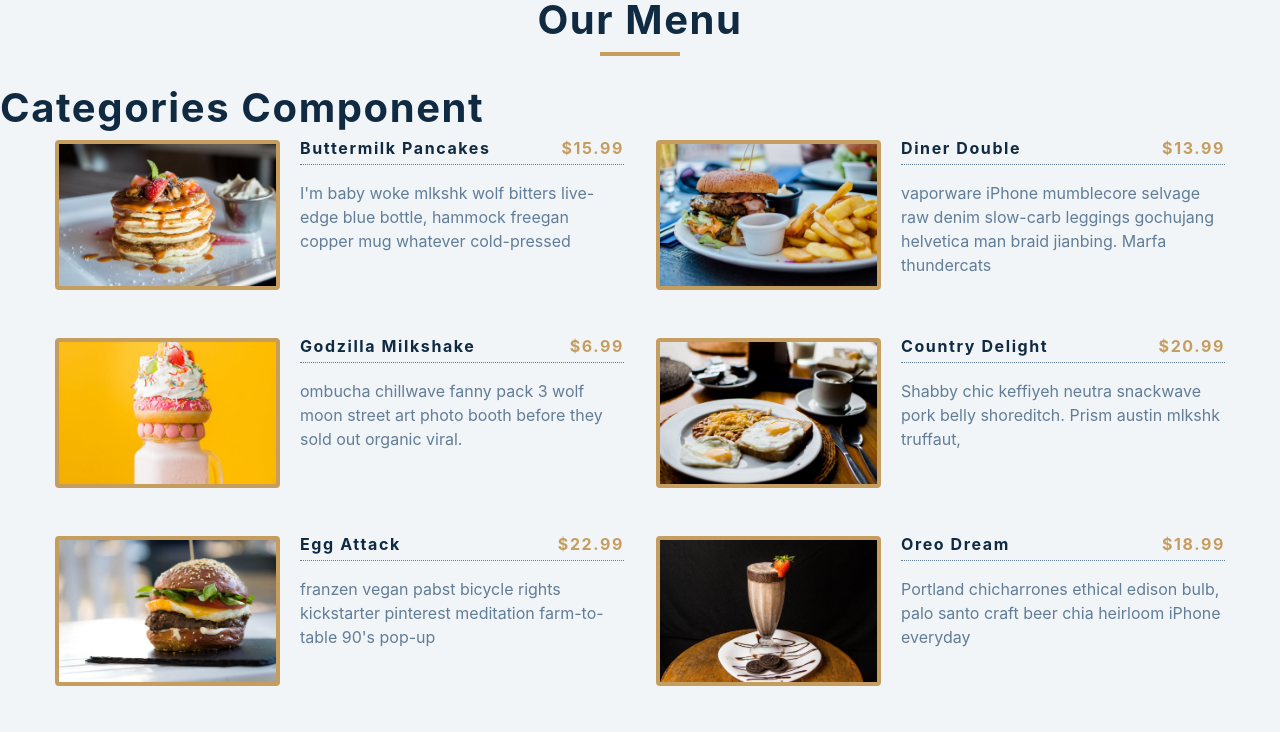
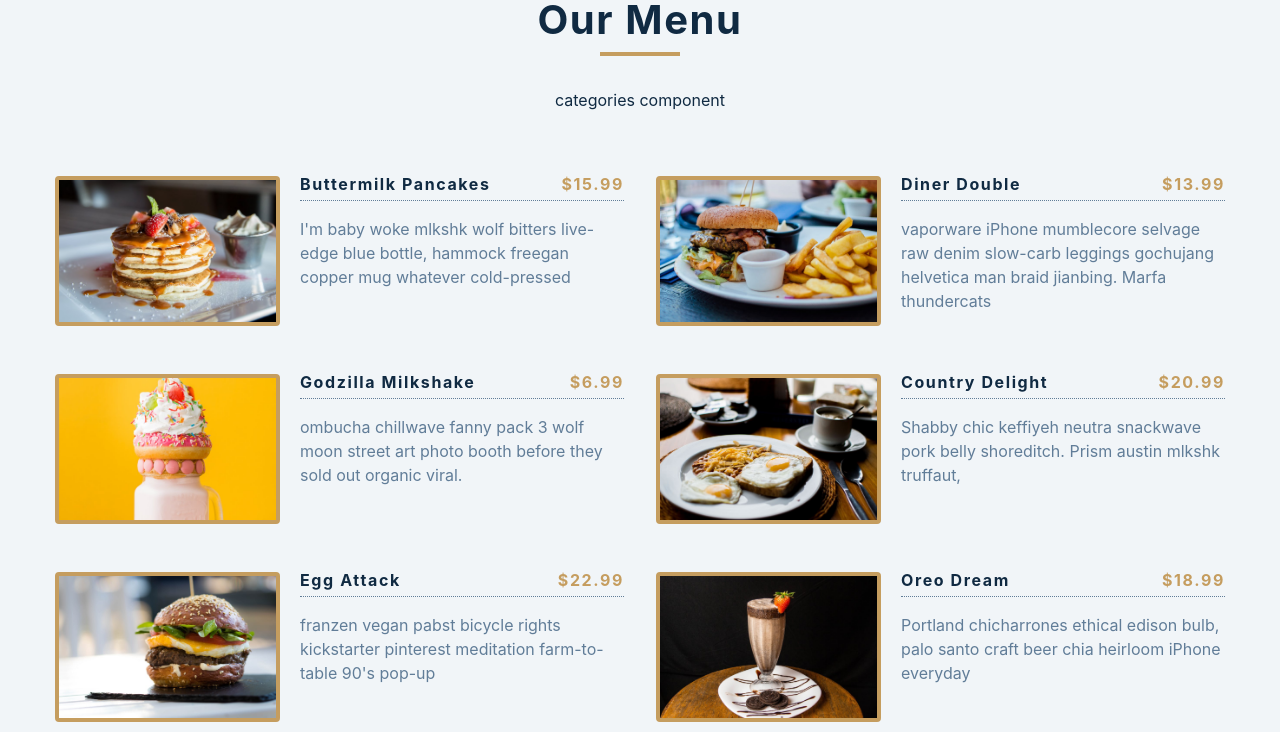
Before and after one commit to bisoladev/menu-project, a React (Create React App) app: page / in a window 1280 px wide. Shown: the top 732 px of the page. Built offline with nearby package versions, Linux system fonts and the light colour scheme.

Commit message:
Destructured 'filterItems' as a prop

```diff
--- a/src/Categories.js
+++ b/src/Categories.js
@@ -1,7 +1,7 @@
 import React from "react";
 
-const Categories = () => {
-  return <h2>categories component</h2>;
+const Categories = ({filterItems}) => {
+  return <div className="btn-container">categories component</div>;
 };
 
 export default Categories;
```
